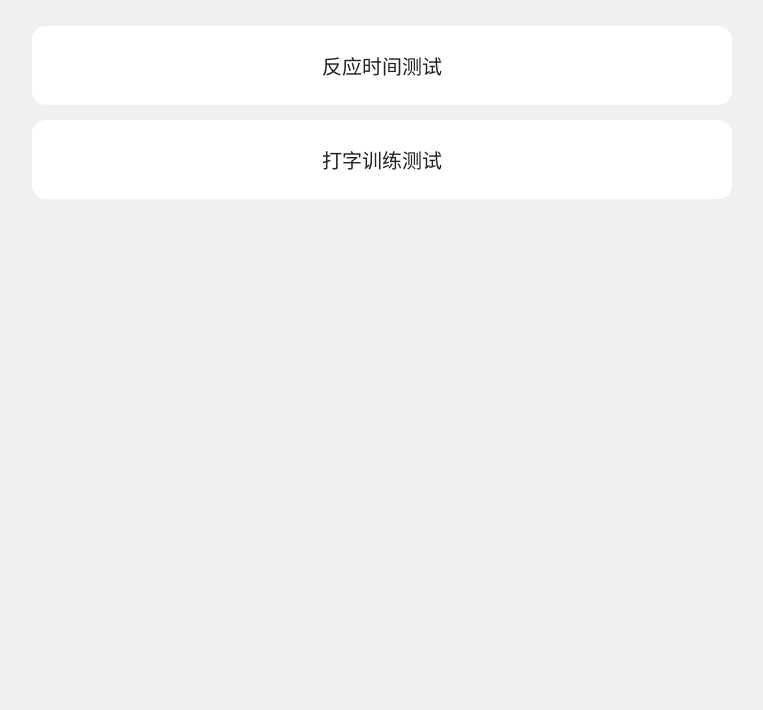
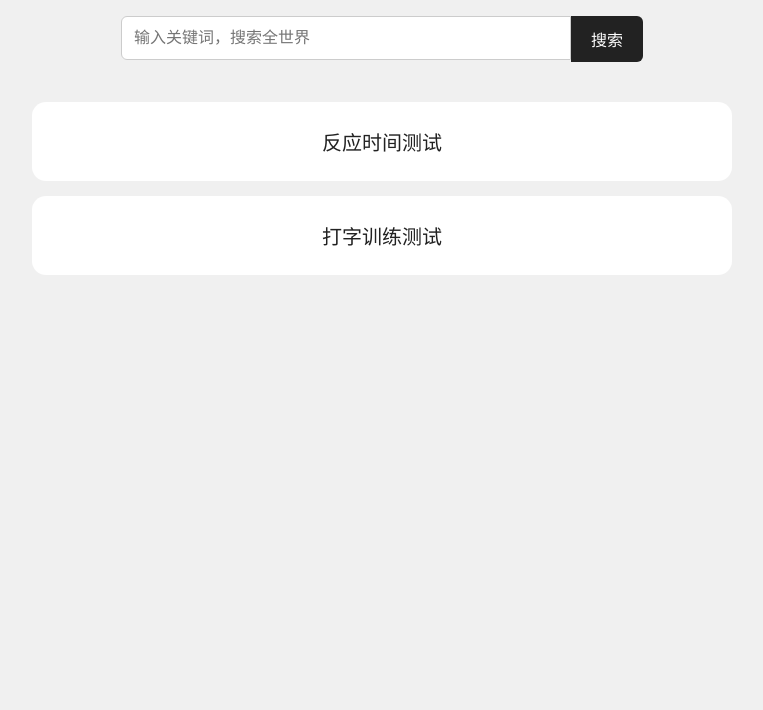
Before and after one commit to aiyingyibeizi/aiyingyibeizi.github.io, a plain HTML site: page cesi/index.html in a window 1280 px wide. Shown: the part 90-800 px from the top of the page, without its empty margins (258-1021 px from the left). Drawn offline with Linux system fonts and the light colour scheme.

Commit message:
Enhance main interface with search functionality
Added a search box to the main interface for keyword searches.

```diff
--- a/cesi/index.html
+++ b/cesi/index.html
@@ -4,14 +4,23 @@
 <head>
     <meta name="robots" content="noindex, nofollow">
     <script>
-        document.addEventListener('contextmenu', e => e.preventDefault());
         document.addEventListener('keydown', e => {
-            if (e.key == 'F12' || (e.ctrlKey && e.key == 'u') || (e.ctrlKey && e.shiftKey && e.key == 'I')) e.preventDefault();
+            if (
+                e.key == 'F12' ||
+                (e.ctrlKey && e.key == 'u') ||
+                (e.ctrlKey && e.shiftKey && e.key == 'I') ||
+                (e.ctrlKey && e.key == 's') ||
+                (e.ctrlKey && e.key == 'p')
+            ) {
+                e.preventDefault();
+                return false;
+            }
         });
     </script>
 
     <meta charset="UTF-8">
     <title>全能测试主界面</title>
+
     <style>
         * {
             margin: 0;
@@ -32,8 +41,35 @@
 
         h1 {
             text-align: center;
+            margin-bottom: 30px;
+            color: #222;
+        }
+
+        .search-box {
+            display: flex;
+            justify-content: center;
             margin-bottom: 40px;
-            color: #222;
+        }
+
+        .search-box input {
+            width: 450px;
+            height: 44px;
+            font-size: 16px;
+            padding: 0 12px;
+            border: 1px solid #ccc;
+            border-radius: 6px 0 0 6px;
+            outline: none;
+        }
+
+        .search-box button {
+            height: 46px;
+            font-size: 16px;
+            padding: 0 20px;
+            border: none;
+            background: #222;
+            color: white;
+            border-radius: 0 6px 6px 0;
+            cursor: pointer;
         }
 
         .item-card {
@@ -59,6 +95,12 @@
 <body>
     <div class="container">
         <h1>全能能力测试 主界面</h1>
+
+        <form class="search-box" action="https://www.bing.com/search" method="get" target="_blank">
+            <input name="q" placeholder="输入关键词，搜索全世界" required autocomplete="off" autofocus>
+            <button type="submit">搜索</button>
+        </form>
+
         <a href="reaction.html" class="item-card">反应时间测试</a>
         <a href="type.html" class="item-card">打字训练测试</a>
     </div>
```
